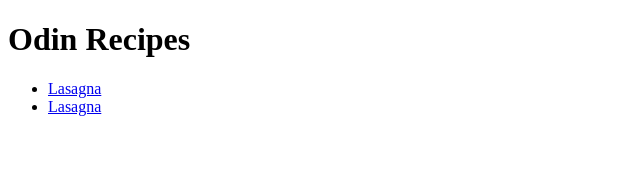
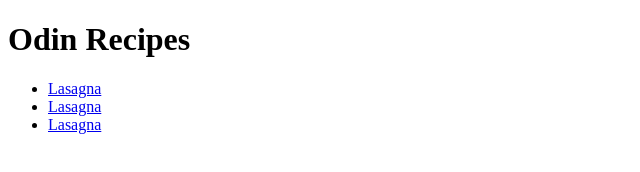
Before and after one commit to GlennEugene/odin-recipes, a plain HTML site: page index.html in a window 1280 px wide. Shown: the full height of the page, 0-640 px from the left. Drawn offline with Linux system fonts and the light colour scheme.

Commit message:
added meatloaf link to homepage

```diff
--- a/index.html
+++ b/index.html
@@ -16,6 +16,10 @@
         <li>
             <a href="/recipes/spinach-dip.html">Lasagna</a>
         </li>
+
+        <li>
+            <a href="/recipes/meatloaf.html">Lasagna</a>
+        </li>
     </ul>
 
 </body>
```
